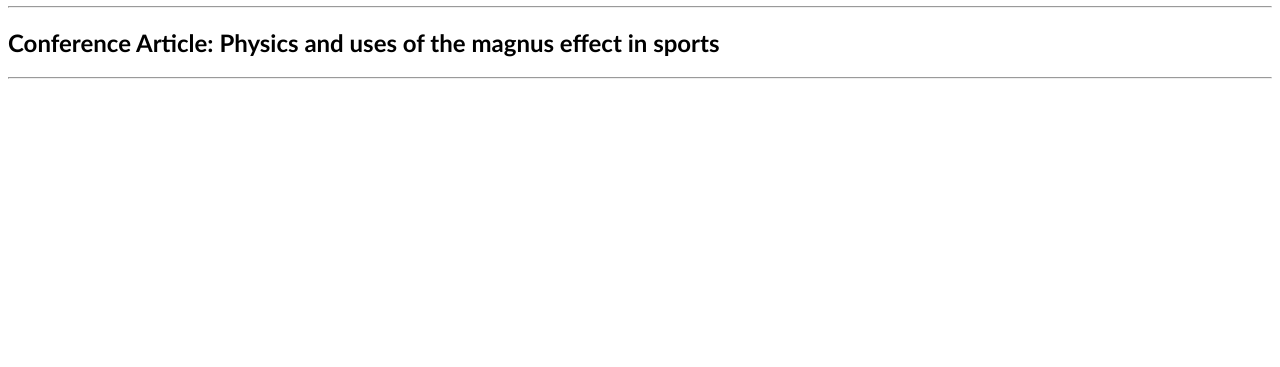
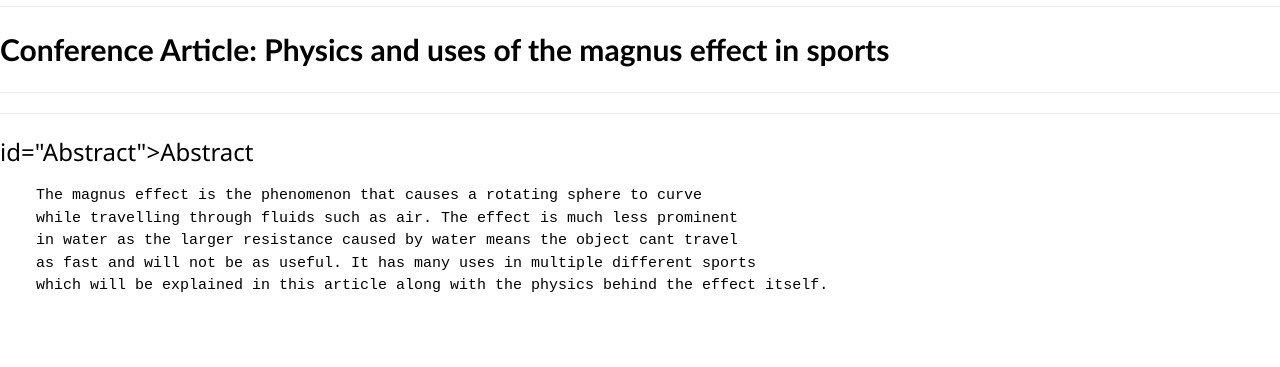
Before and after one commit to FEPSFY6953400/FY6953400, a plain HTML site: page index.html in a window 1280 px wide. Shown: the part 433-800 px from the top of the page. Drawn offline with nearby package versions, Linux system fonts and the light colour scheme.

Commit message:
Added intro

```diff
--- a/index.html
+++ b/index.html
@@ -40,6 +40,24 @@
  }
  </style>
   </head>
+
   <meta name="viewport" content="width=device-width, initial-scale=1">
+  <link rel="stylesheet" href="https://www.w3schools.com/w3css/4/w3.css">
+  <style>
+  .myslides {display:none;}
+  <body style="background-color:#FFFFFF;margin-left:50px;">
+  </style>
+  <hr>
+  <p>
+    <h3> id="Abstract">Abstract</h3>
 
+  <p class="ex1">
+  <pre>
+    The magnus effect is the phenomenon that causes a rotating sphere to curve
+    while travelling through fluids such as air. The effect is much less prominent
+    in water as the larger resistance caused by water means the object cant travel
+    as fast and will not be as useful. It has many uses in multiple different sports
+    which will be explained in this article along with the physics behind the effect itself.
+  </pre>
+</p>
 </html>
```
